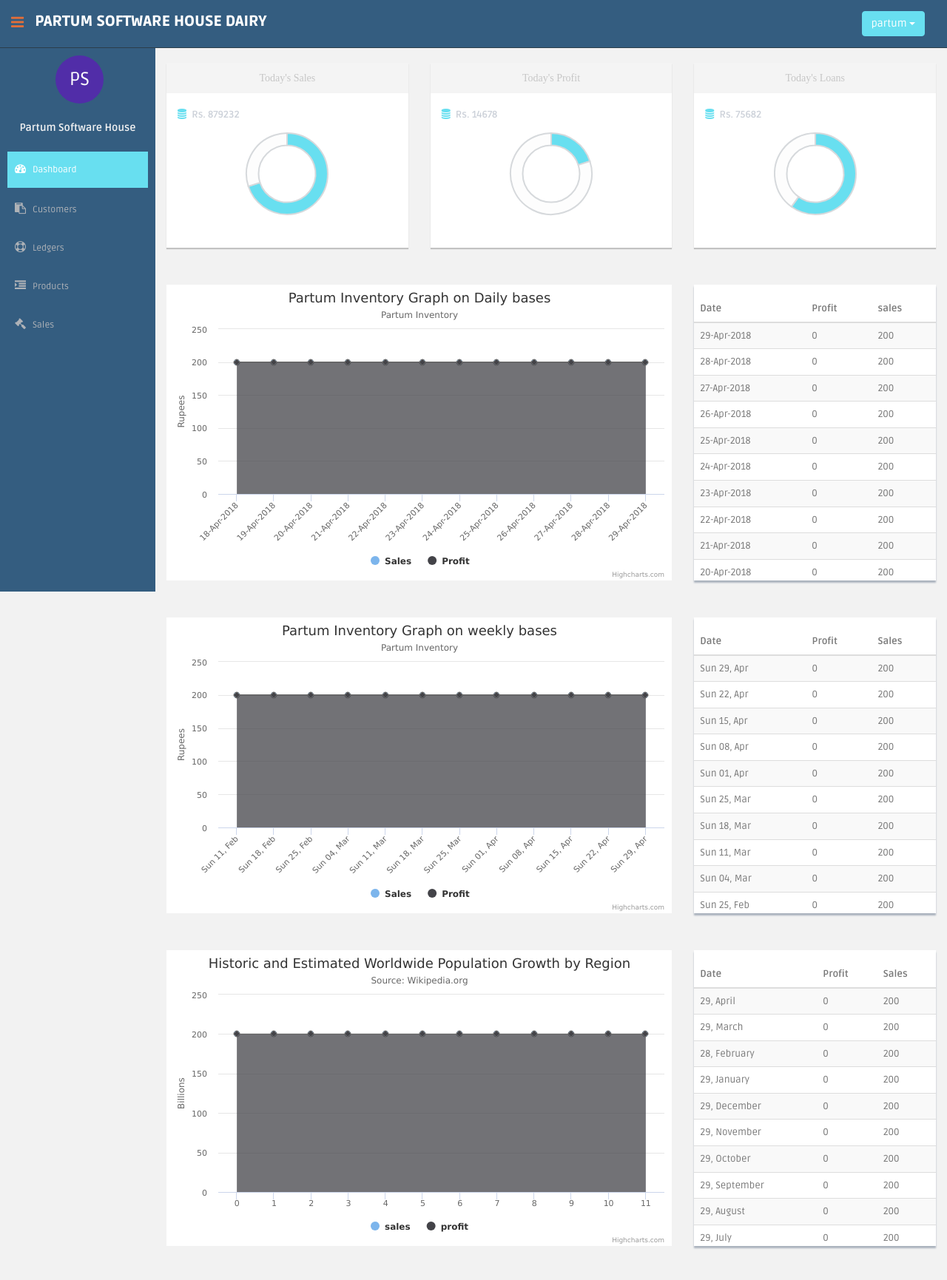
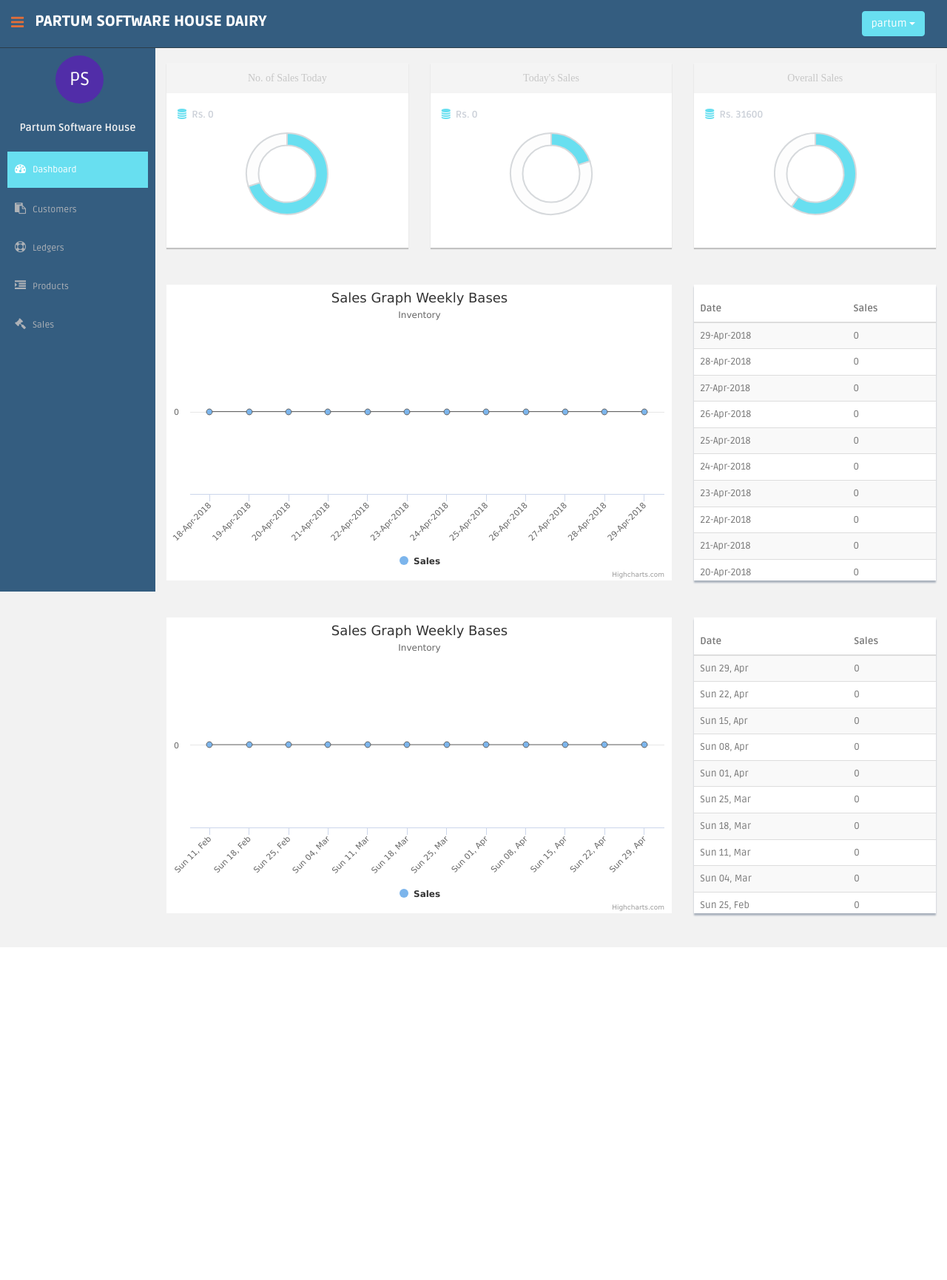
Before and after one commit to janzaheer/partum_inventory, a Django app: page / in a window 1280 px wide. Shown: the whole page at 74% size. After the commit the page ends 1281 px from the top, so only its background shows below. Run offline with Django 3.2, Linux system fonts and the light colour scheme; a user stored in the database is signed in; data comes from the database, SQL or seed files in the repository; both versions use the stored data as it was after the commit; some libraries are stand-ins or nearby versions.

Commit message:
completed dashbaord and fixes in sales with some changes

```diff
--- a/app_static/js/index.js
+++ b/app_static/js/index.js
@@ -6,7 +6,7 @@
 
     $.each(result.sales_data, function(index, value){
 
-        $('.daily-sales-tbody').append('<tr><td>'+ value.date + '</td><td>' + value.sales + '</td><td>'+ value.profit+'</td></tr>');
+        $('.daily-sales-tbody').append('<tr><td>'+ value.date + '</td><td>' + value.sales + '</td></tr>');
 
         sales.push(value.sales);
         profit.push(value.profit);
@@ -18,10 +18,10 @@
             type: 'area'
         },
         title: {
-            text: 'Partum Inventory Graph on Daily bases'
+            text: 'Sales Graph Weekly Bases'
         },
         subtitle: {
-            text: 'Partum Inventory'
+            text: 'Inventory'
         },
         xAxis: {
             categories: sales_date.reverse(),
@@ -32,7 +32,7 @@
         },
         yAxis: {
             title: {
-                text: 'Rupees'
+                text: ''
             },
             labels: {
                 formatter: function () {
@@ -42,7 +42,7 @@
         },
         tooltip: {
             split: true,
-            valueSuffix: ' rupees'
+            valueSuffix: 'Rs'
         },
         plotOptions: {
             area: {
@@ -59,9 +59,6 @@
         series: [{
             name: 'Sales',
             data: sales.reverse()
-        }, {
-            name: 'Profit',
-            data: profit.reverse()
         }]
     });
 
@@ -75,7 +72,7 @@
 
     $.each(result.sales_data, function (index, value) {
 
-        $('.weekly-sales-tbody').append('<tr><td>'+ value.date + '</td><td>' + value.sales + '</td><td>'+ value.profit+'</td></tr>');
+        $('.weekly-sales-tbody').append('<tr><td>'+ value.date + '</td><td>' + value.sales + '</td></tr>');
         sales.push(value.sales);
         profit.push(value.profit);
         sales_date.push(value.date);
@@ -87,10 +84,10 @@
             type: 'area'
         },
         title: {
-            text: 'Partum Inventory Graph on weekly bases'
+            text: 'Sales Graph Weekly Bases'
         },
         subtitle: {
-            text: 'Partum Inventory'
+            text: 'Inventory'
         },
         xAxis: {
             categories: sales_date.reverse(),
@@ -101,7 +98,7 @@
         },
         yAxis: {
             title: {
-                text: 'Rupees'
+                text: ''
             },
             labels: {
                 formatter: function () {
@@ -111,7 +108,7 @@
         },
         tooltip: {
             split: true,
-            valueSuffix: ' Rupees'
+            valueSuffix: 'Rs'
         },
         plotOptions: {
             area: {
@@ -127,9 +124,6 @@
         series: [{
             name: 'Sales',
             data: sales.reverse()
-        }, {
-            name: 'Profit',
-            data: profit.reverse()
         }]
     });
 
@@ -147,7 +141,7 @@
     var sales_date =[];
     console.log('coming here 11111');
     $.each(result.sales_data , function (index, value) {
-        $('.monthly-sales-tbody').append('<tr><td>'+ value.date + '</td><td>' + value.sales + '</td><td>'+ value.profit+'</td></tr>');
+        $('.monthly-sales-tbody').append('<tr><td>'+ value.date + '</td><td>' + value.sales + '</td></tr>');
 
 
         sales.push(value.sales);
@@ -202,10 +196,7 @@
         },
         series: [{
             name: 'sales',
-            data: sales
-        }, {
-            name: 'profit',
-            data: profit
+            data: sales.reverse()
         }]
     });
 });
--- a/pis_com/api_views.py
+++ b/pis_com/api_views.py
@@ -20,7 +20,6 @@
                 int(sales.get('total_sales')) if
                 sales.get('total_sales') else 0
             ),
-            'profit': 200,
         }
         if week_date:
             data.update({
--- a/pis_com/views.py
+++ b/pis_com/views.py
@@ -8,6 +8,8 @@
 from django.views.generic import FormView
 from django.http import HttpResponseRedirect
 from django.core.urlresolvers import reverse, reverse_lazy
+from django.db.models import Sum
+from django.utils import timezone
 
 from pis_com.models import Customer
 from pis_com.forms import CustomerForm
@@ -149,6 +151,35 @@
 
     def get_context_data(self, **kwargs):
         context = super(HomePageView, self).get_context_data(**kwargs)
+
+        sales = self.request.user.retailer_user.retailer.retailer_sales.all()
+        sales_sum = sales.aggregate(
+            total_sales=Sum('grand_total')
+        )
+
+        today_sales = (
+            self.request.user.retailer_user.retailer.
+            retailer_sales.filter(
+                created_at__icontains=timezone.now().date()
+            )
+        )
+        today_sales_sum = today_sales.aggregate(
+            total_sales=Sum('grand_total')
+        )
+
+        context.update({
+            'sales_count': sales.count(),
+            'sales_sum': (
+                int(sales_sum.get('total_sales')) if
+                sales_sum.get('total_sales') else 0
+            ),
+            'today_sales_count': today_sales.count(),
+            'today_sales_sum': (
+                int(today_sales_sum.get('total_sales')) if
+                today_sales_sum.get('total_sales') else 0
+            )
+        })
+
         return context
 
 
--- a/templates/base.html
+++ b/templates/base.html
@@ -46,14 +46,9 @@
                         <button style="background: #68dff0; color: white; border-color: #68dff0" class="btn btn-default dropdown-toggle" type="button" data-toggle="dropdown"><span class="hidden-phone">{% if request.user.first_name %}{{ request.user.first_name }} {{ request.user.last_name }}{% else %}{{ request.user.username }}{% endif %}</span>
                             <span class="caret"></span></button>
                         <ul class="dropdown-menu">
-                            <li><a tabindex="Setting" href="">Setting</a></li>
-                            <li><a tabindex="feed_back" href="">FeedBack</a></li>
-                             <li><a tabindex="logout" href="{% url 'logout' %}">Logout</a></li>
-
+                            <li><a tabindex="logout" href="{% url 'logout' %}">Logout</a></li>
                         </ul>
                     </div>
-
-
                 </li>
             </ul>
         </div>
--- a/templates/index.html
+++ b/templates/index.html
@@ -8,11 +8,11 @@
         <div class="col-md-4 col-sm-4 mb">
             <div class="white-panel pn donut-chart">
                 <div class="white-header">
-                        <h5 style="font-family:italic">Today's Sales</h5>
+                    <h5 style="font-family:italic">No. of Sales Today</h5>
                 </div>
                 <div class="row">
                     <div class="col-sm-6 col-xs-6 goleft">
-                            <p><i class="fa fa-database"></i> Rs. 879232</p>
+                        <p><i class="fa fa-database"></i> Rs. {{ today_sales_count }}</p>
                     </div>
                 </div>
                 <canvas id="todays-sales" height="120" width="120"></canvas>
@@ -23,11 +23,11 @@
         <div class="col-md-4 col-sm-4 mb">
             <div class="white-panel pn donut-chart">
                 <div class="white-header">
-                        <h5 style="font-family: italic">Today's Profit</h5>
+                    <h5 style="font-family: italic">Today's Sales</h5>
                 </div>
                 <div class="row">
                     <div class="col-sm-6 col-xs-6 goleft">
-                            <p><i class="fa fa-database"></i> Rs. 14678</p>
+                        <p><i class="fa fa-database"></i> Rs. {{ today_sales_sum }}</p>
                     </div>
                 </div>
                 <canvas id="todays-profit" height="120" width="120"></canvas>
@@ -37,11 +37,11 @@
         <div class="col-md-4 col-sm-4 mb">
             <div class="white-panel pn donut-chart">
                 <div class="white-header">
-                        <h5 style="font-family: italic">Today's Loans</h5>
+                    <h5 style="font-family: italic">Overall Sales</h5>
                 </div>
                 <div class="row">
                     <div class="col-sm-6 col-xs-6 goleft">
-                            <p><i class="fa fa-database"></i> Rs. 75682</p>
+                        <p><i class="fa fa-database"></i> Rs. {{ sales_sum }}</p>
                     </div>
                 </div>
                 <canvas id="serverstatus002" height="120" width="120"></canvas>
@@ -65,8 +65,7 @@
                     <thead>
                     <tr>
                         <th><i class=""></i>Date</th>
-                                <th><i class=""></i>Profit</th>
-                                <th><i class=""></i>sales</th>
+                        <th><i class=""></i>Sales</th>
                     </tr>
                     </thead>
                     <tbody class="daily-sales-tbody">
@@ -88,7 +87,6 @@
                     <thead>
                     <tr>
                         <th><i class=""></i>Date</th>
-                                <th><i class=""></i>Profit</th>
                         <th><i class=""></i>Sales</th>
                     </tr>
                     </thead>
@@ -100,28 +98,28 @@
     </div>
     </div>
 
-<div class="row mt">
-        <div class="col-md-8 col-sm-8 mb">
-        <div id="monthly-graph" style="min-width: 310px; height: 400px; margin: 0 auto"></div>
-        </div>
+{#    <div class="row mt">#}
+{#        <div class="col-md-8 col-sm-8 mb">#}
+{#            <div id="monthly-graph" style="min-width: 310px; height: 400px; margin: 0 auto"></div>#}
+{#        </div>#}
+{##}
+{#        <div class="col-md-4 col-sm-4 mb">#}
+{##}
+{#            <div class="content-panel" style="height:400px; overflow: auto;">#}
+{#                <table class="table table-striped table-advance table-hover item-table">#}
+{#                    <thead>#}
+{#                    <tr>#}
+{#                        <th><i class=""></i>Date</th>#}
+{#                        <th><i class=""></i>Sales</th>#}
+{#                    </tr>#}
+{#                    </thead>#}
+{#                    <tbody class="monthly-sales-tbody">#}
+{##}
+{#                    </tbody>#}
+{#                </table>#}
+{#            </div>#}
+{#        </div><!-- /col-lg-9 END SECTION MIDDLE -->#}
+{#    </div>#}
 
-    <div class="col-md-4 col-sm-4 mb">
-
-                <div class="content-panel" style="height:400px; overflow: auto;">
-                    <table class="table table-striped table-advance table-hover item-table">
-                        <thead>
-                            <tr>
-                                <th><i class=""></i>Date</th>
-                                <th><i class=""></i>Profit</th>
-                                <th><i class=""></i>Sales</th>
-                            </tr>
-                        </thead>
-                        <tbody class="monthly-sales-tbody">
-
-                        </tbody>
-                    </table>
-                </div>
-              </div><!-- /col-lg-9 END SECTION MIDDLE -->
-            </div>
     <script src="{% static 'js/index.js' %}"></script>
 {% endblock %}
```
Also changed, not shown: pis_sales/views.py (+5 -3 lines), db.sqlite3. Lines whose indentation alone changed are shown as unchanged.
